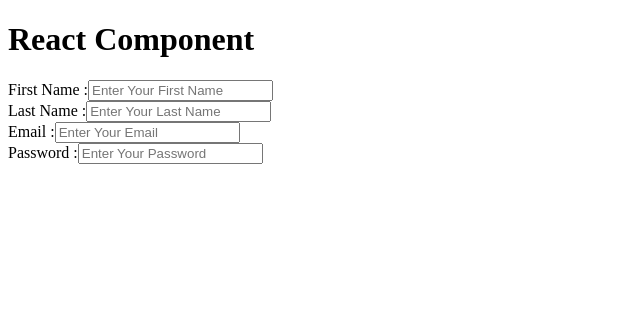
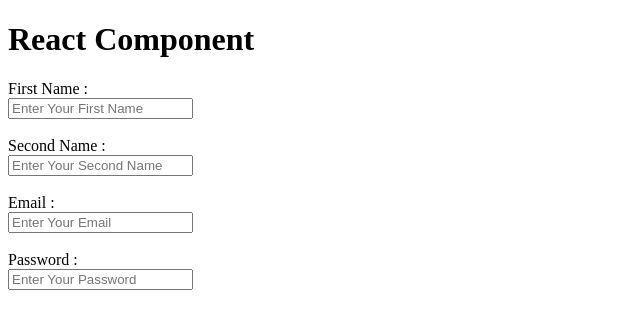
Before and after one commit to gihantha/react_laravel_playground_ws2, a React (Vite) app: page / in a window 1280 px wide. Shown: the top 328 px of the page, without its empty margins (0-640 px from the left). Built offline with nearby package versions, Linux system fonts and the light colour scheme.

Commit message:
chor(App): reusable input fields created using props

```diff
--- a/src/App.jsx
+++ b/src/App.jsx
@@ -1,21 +1,15 @@
 import React, {useState} from 'react';
 import './App.css';
+import InputField from "./components/InputField.jsx";
 const App = () => {
   return (
       <div>
         <h1>React Component</h1>
           <form action="">
-              <label htmlFor="">First Name :</label>
-              <input type="text" placeholder="Enter Your First Name"/>
-              <br/>
-              <label htmlFor="">Last Name :</label>
-              <input type="text" placeholder="Enter Your Last Name"/>
-              <br/>
-              <label htmlFor="">Email :</label>
-              <input type="email" placeholder="Enter Your Email"/>
-              <br/>
-              <label htmlFor="">Password :</label>
-              <input type="password" placeholder="Enter Your Password"/>
+              <InputField labelName={"First Name  "} inputFieldType={"text"} placeholder={"Enter Your First Name"}/>
+              <InputField labelName={"Second Name  "} inputFieldType={"text"} placeholder={"Enter Your Second Name"}/>
+              <InputField labelName={"Email  "} inputFieldType={"emaill"} placeholder={"Enter Your Email"}/>
+              <InputField labelName={"Password  "} inputFieldType={"password"} placeholder={"Enter Your Password"}/>
           </form>
       </div>
   );
--- /dev/null
+++ b/src/components/InputField.jsx
@@ -0,0 +1,16 @@
+import React from 'react';
+
+const InputField = ({labelName, inputFieldType, placeholder}) => {
+    return (
+        <div>
+            <label htmlFor="">{labelName} :</label>
+            <br/>
+            <input type={inputFieldType} placeholder={placeholder}/>
+            <br/>
+            <br/>
+
+        </div>
+    );
+};
+
+export default InputField;
```
